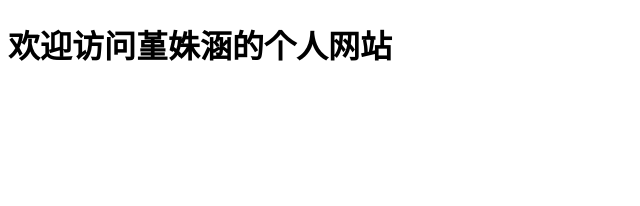
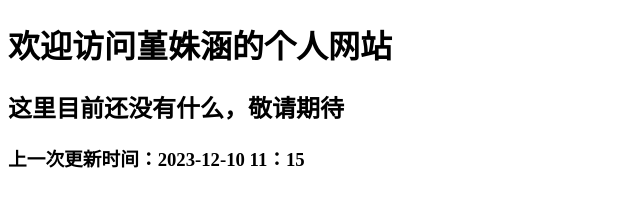
Before and after one commit to Jin-shuhan/Jin-shuhan.github.io, a plain HTML site: page index.html in a window 1280 px wide. Shown: the whole page, without its empty margins (0-640 px from the left). Drawn offline with Linux system fonts and the light colour scheme.

Commit message:
Update index.html

```diff
--- a/index.html
+++ b/index.html
@@ -6,5 +6,7 @@
   <head>
   <body>
     <h1>欢迎访问堇姝涵的个人网站</h1>
+    <h2>这里目前还没有什么，敬请期待</h2>
+    <h3>上一次更新时间：2023-12-10  11：15</h3>
   <body>
 <html>
```
